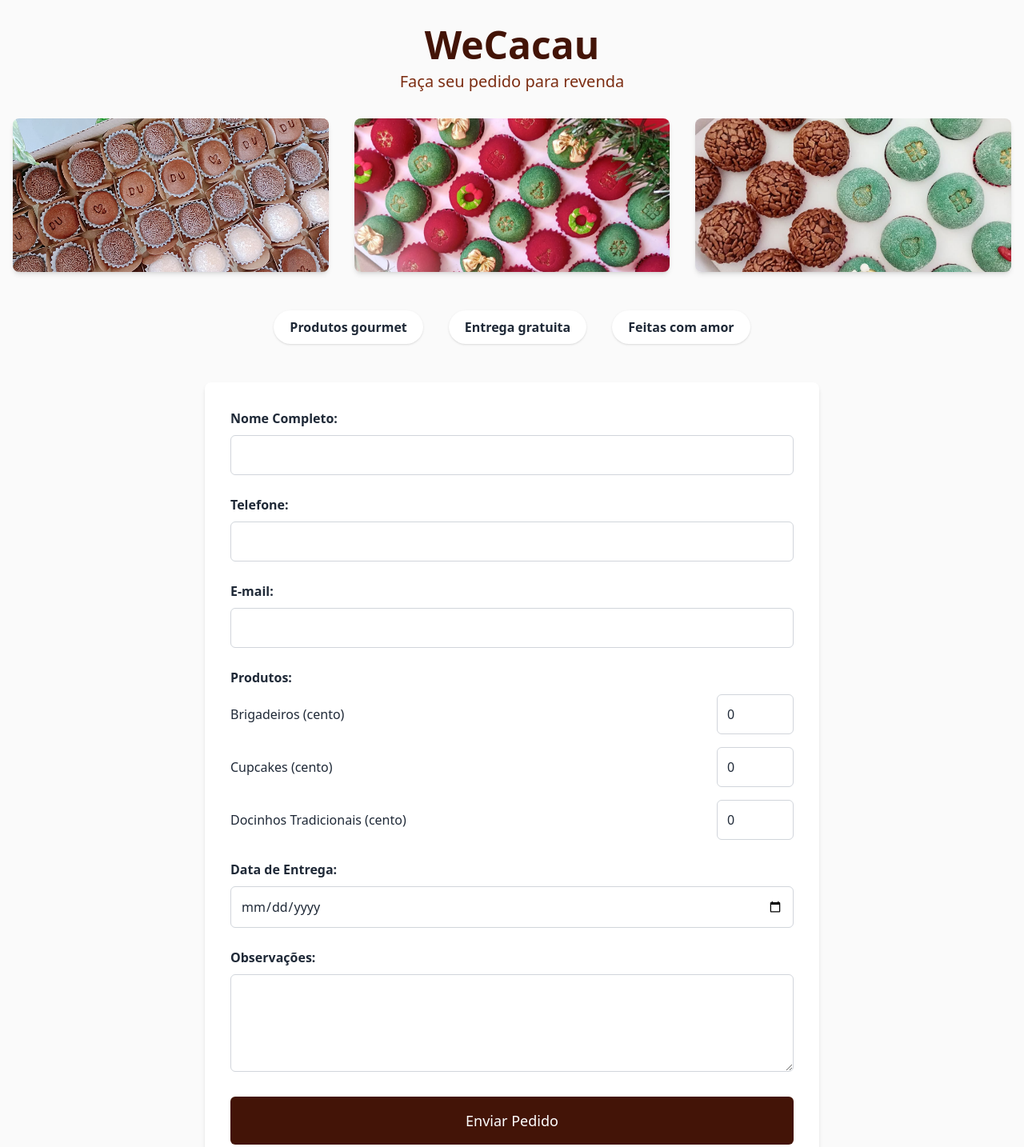
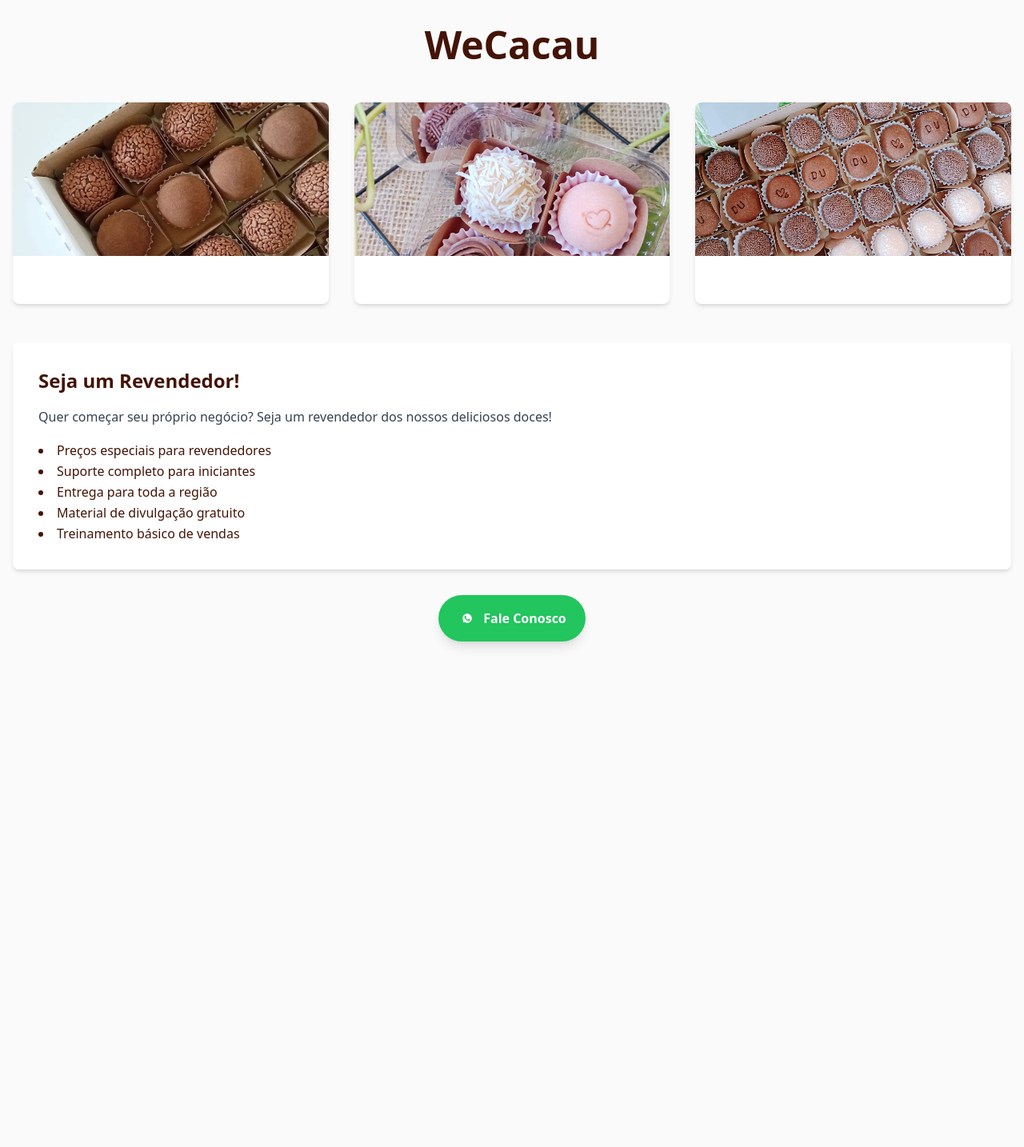
Before and after one commit to AliciaKathleen/Site-WeCacau, a website: page revenda.html in a window 1280 px wide. Shown: the top 1434 px of the page at 80% size. After the commit the page ends 866 px from the top, so only its background shows below. Drawn offline with nearby package versions, Linux system fonts and the light colour scheme.

Commit message:
fazendo alterações na página de revendas

```diff
--- a/main.js
+++ b/main.js
@@ -83,13 +83,3 @@
 sections.forEach(section => {
     sectionObserver.observe(section);
 });
-
-document.querySelectorAll('button').forEach(button => {
-    button.addEventListener('click', function() {
-        if (this.textContent.trim() === 'Fazer Pedido' ||
-            this.textContent.trim() === 'Ver Cardápio' ||
-            this.textContent.trim() === 'Pedir') {
-            alert('Em breve você poderá fazer pedidos online! Por enquanto, entre em contato pelo WhatsApp.');
-        }
-    });
-});
--- a/revenda.html
+++ b/revenda.html
@@ -3,6 +3,7 @@
   <head>
     <meta charset="UTF-8" />
     <meta name="viewport" content="width=device-width, initial-scale=1.0" />
+    <link rel="stylesheet" href="revendas.css">
     <title>Seja um Revendedor</title>
     <script src="https://cdn.tailwindcss.com"></script>
     <script>
@@ -13,102 +14,64 @@
               primary: '#7C2D12',
               secondary: '#431407',
               background: '#FAFAFA',
+            },
+            transitionProperty: {
+              'transform': 'transform',
             }
           }
         }
       }
     </script>
+
   </head>
   <body class="font-sans leading-relaxed bg-[#FAFAFA] text-gray-800">
     <div class="max-w-7xl mx-auto px-8 py-8 md:px-4">
-      <header class="text-center mb-12">
-        <h1 class="text-secondary text-5xl font-black mb-2">WeCacau</h1>
-        <p class="text-primary font-medium text-xl mb-8">Faça seu pedido para revenda</p>
-
-        <div class="grid grid-cols-1 md:grid-cols-2 lg:grid-cols-3 gap-8 mb-8">
-          <div class="text-center">
-            <img src="images/doces-decorados.jpeg"
-                 alt="Brigadeiros"
-                 class="w-full h-48 object-cover rounded-lg shadow-md mb-4" />
-          </div>
-          <div class="text-center">
-            <img src="images/doces-natal.jpg"
-                 alt="Cupcakes"
-                 class="w-full h-48 object-cover rounded-lg shadow-md mb-4" />
-          </div>
-          <div class="text-center">
-            <img src="images/doces-natal2.jpg"
-                 alt="Docinhos"
-                 class="w-full h-48 object-cover rounded-lg shadow-md mb-4" />
+      <header class="text-center mb-12 fade-in">
+        <h1 class="text-secondary text-5xl font-black mb-2 hover:scale-105 transition-all duration-500 ease-in-out">WeCacau</h1>
+      </header>
+      <div class="grid grid-cols-1 md:grid-cols-2 lg:grid-cols-3 gap-8 mb-12">
+        <div class="bg-white rounded-lg shadow-md overflow-hidden hover-trigger transform hover:scale-105 transition-all duration-500 ease-in-out hover:shadow-xl">
+          <img src="images/brigadeiros.jpg" alt="" class="w-full h-48 object-cover transition-all duration-700 ease-in-out hover:scale-110"/>
+          <div class="p-4 hover-content">
+            <h3 class="text-lg font-semibold text-gray-800">Brigadeiros Gourmet</h3>
           </div>
         </div>
-
-        <div class="flex flex-col md:flex-row justify-center gap-4 md:gap-8 mb-8 flex-wrap">
-          <p class="font-semibold bg-white px-5 py-2 rounded-full shadow">Produtos gourmet</p>
-          <p class="font-semibold bg-white px-5 py-2 rounded-full shadow">Entrega gratuita</p>
-          <p class="font-semibold bg-white px-5 py-2 rounded-full shadow">Feitas com amor</p>
-        </div>
-      </header>
-
-      <form id="pedidoForm" class="bg-white p-8 rounded-lg shadow-md max-w-3xl mx-auto">
-        <div class="mb-6">
-          <label for="nome" class="block font-bold mb-2">Nome Completo:</label>
-          <input type="text" id="nome" required
-                 class="w-full px-3 py-3 border border-gray-300 rounded-md text-base focus:outline-none focus:ring-2 focus:ring-primary">
-        </div>
-
-        <div class="mb-6">
-          <label for="telefone" class="block font-bold mb-2">Telefone:</label>
-          <input type="tel" id="telefone" required
-                 class="w-full px-3 py-3 border border-gray-300 rounded-md text-base focus:outline-none focus:ring-2 focus:ring-primary">
-        </div>
-
-        <div class="mb-6">
-          <label for="email" class="block font-bold mb-2">E-mail:</label>
-          <input type="email" id="email" required
-                 class="w-full px-3 py-3 border border-gray-300 rounded-md text-base focus:outline-none focus:ring-2 focus:ring-primary">
-        </div>
-
-        <div class="mb-6">
-          <label class="block font-bold mb-2">Produtos:</label>
-
-          <div class="flex flex-col md:flex-row items-start md:items-center gap-4 mb-4">
-            <label for="brigadeiros" class="flex-1">Brigadeiros (cento)</label>
-            <input type="number" id="brigadeiros" min="0" value="0"
-                   class="w-full md:w-24 px-3 py-3 border border-gray-300 rounded-md text-base focus:outline-none focus:ring-2 focus:ring-primary">
-          </div>
-
-          <div class="flex flex-col md:flex-row items-start md:items-center gap-4 mb-4">
-            <label for="cupcakes" class="flex-1">Cupcakes (cento)</label>
-            <input type="number" id="cupcakes" min="0" value="0"
-                   class="w-full md:w-24 px-3 py-3 border border-gray-300 rounded-md text-base focus:outline-none focus:ring-2 focus:ring-primary">
-          </div>
-
-          <div class="flex flex-col md:flex-row items-start md:items-center gap-4 mb-4">
-            <label for="docinhos" class="flex-1">Docinhos Tradicionais (cento)</label>
-            <input type="number" id="docinhos" min="0" value="0"
-                   class="w-full md:w-24 px-3 py-3 border border-gray-300 rounded-md text-base focus:outline-none focus:ring-2 focus:ring-primary">
+        <div class="bg-white rounded-lg shadow-md overflow-hidden hover-trigger transform hover:scale-105 transition-all duration-500 ease-in-out hover:shadow-xl">
+          <img src="images/caixa-de-doces.jpeg" alt="" class="w-full h-48 object-cover transition-all duration-700 ease-in-out hover:scale-110"/>
+          <div class="p-4 hover-content">
+            <h3 class="text-lg font-semibold text-gray-800">Variedade de sabores especiais</h3>
           </div>
         </div>
-
-        <div class="mb-6">
-          <label for="data" class="block font-bold mb-2">Data de Entrega:</label>
-          <input type="date" id="data" required
-                 class="w-full px-3 py-3 border border-gray-300 rounded-md text-base focus:outline-none focus:ring-2 focus:ring-primary">
+        <div class="bg-white rounded-lg shadow-md overflow-hidden hover-trigger transform hover:scale-105 transition-all duration-500 ease-in-out hover:shadow-xl">
+          <img src="images/doces-decorados.jpeg" alt="" class="w-full h-48 object-cover transition-all duration-700 ease-in-out hover:scale-110"/>
+          <div class="p-4 hover-content">
+            <h3 class="text-lg font-semibold text-gray-800">Opções para toda família</h3>
+          </div>
         </div>
-
-        <div class="mb-6">
-          <label for="observacoes" class="block font-bold mb-2">Observações:</label>
-          <textarea id="observacoes" rows="4"
-                    class="w-full px-3 py-3 border border-gray-300 rounded-md text-base focus:outline-none focus:ring-2 focus:ring-primary"></textarea>
+      </div>
+      <section class="bg-white rounded-lg shadow-md p-8 mb-8 transform hover:scale-[1.02] transition-all duration-500 ease-in-out hover:shadow-xl">
+        <h2 class="text-2xl font-bold text-secondary mb-4">Seja um Revendedor!</h2>
+        <div class="text-gray-700 space-y-4">
+          <p>Quer começar seu próprio negócio? Seja um revendedor dos nossos deliciosos doces!</p>
+          <ul class="list-disc list-inside">
+            <li class="hover:translate-x-2 transition-all duration-300 ease-in-out text-secondary">Preços especiais para revendedores</li>
+            <li class="hover:translate-x-2 transition-all duration-300 ease-in-out text-secondary">Suporte completo para iniciantes</li>
+            <li class="hover:translate-x-2 transition-all duration-300 ease-in-out text-secondary">Entrega para toda a região</li>
+            <li class="hover:translate-x-2 transition-all duration-300 ease-in-out text-secondary">Material de divulgação gratuito</li>
+            <li class="hover:translate-x-2 transition-all duration-300 ease-in-out text-secondary">Treinamento básico de vendas</li>
+          </ul>
         </div>
-
-        <button type="submit"
-                class="w-full bg-secondary hover:bg-primary text-white py-4 px-8 rounded-md text-lg transition-colors duration-300">
-          Enviar Pedido
-        </button>
-      </form>
+      </section>
+      <div class="w-full flex justify-center mb-8">
+        <a href="https://wa.me/5500000000000"
+           target="_blank"
+           class="bg-green-500 hover:bg-green-600 text-white font-bold py-4 px-6 rounded-full shadow-lg flex items-center transform hover:scale-110 transition-all duration-500 ease-in-out hover:shadow-xl">
+          <svg class="w-6 h-6 mr-2 transition-transform duration-300 ease-in-out group-hover:rotate-12" fill="currentColor" viewBox="0 0 24 24">
+            <path d="M12.031 6.172c-3.181 0-5.767 2.586-5.768 5.766-.001 1.298.38 2.27 1.019 3.287l-.582 2.128 2.182-.573c.978.58 1.911.928 3.145.929 3.178 0 5.767-2.587 5.768-5.766.001-3.187-2.575-5.77-5.764-5.771zm3.392 8.244c-.144.405-.837.774-1.17.824-.299.045-.677.063-1.092-.069-.252-.08-.575-.187-.988-.365-1.739-.751-2.874-2.502-2.961-2.617-.087-.116-.708-.94-.708-1.793s.448-1.273.607-1.446c.159-.173.346-.217.462-.217l.332.006c.106.005.249-.04.39.298.144.347.491 1.2.534 1.287.043.087.072.188.014.304-.058.116-.087.188-.173.289l-.26.304c-.087.086-.177.18-.076.354.101.174.449.741.964 1.201.662.591 1.221.774 1.394.86s.274.072.376-.043c.101-.116.433-.506.549-.68.116-.173.231-.145.39-.087s1.011.477 1.184.564.289.13.332.202c.045.072.045.419-.1.824z"/>
+          </svg>
+          Fale Conosco
+        </a>
+      </div>
     </div>
-    <script src="main.js"></script>
   </body>
 </html>
--- /dev/null
+++ b/revendas.css
@@ -0,0 +1,16 @@
+@keyframes fadeIn {
+    from { opacity: 0; transform: translateY(20px); }
+    to { opacity: 1; transform: translateY(0); }
+  }
+  .fade-in {
+    animation: fadeIn 0.8s ease-out;
+  }
+  .hover-trigger:hover .hover-content {
+    transform: translateY(0);
+    opacity: 1;
+  }
+  .hover-content {
+    transform: translateY(10px);
+    opacity: 0;
+    transition: all 0.5s cubic-bezier(0.4, 0, 0.2, 1);
+  }
```
Also changed, not shown: index.html (+7 -1 lines).
